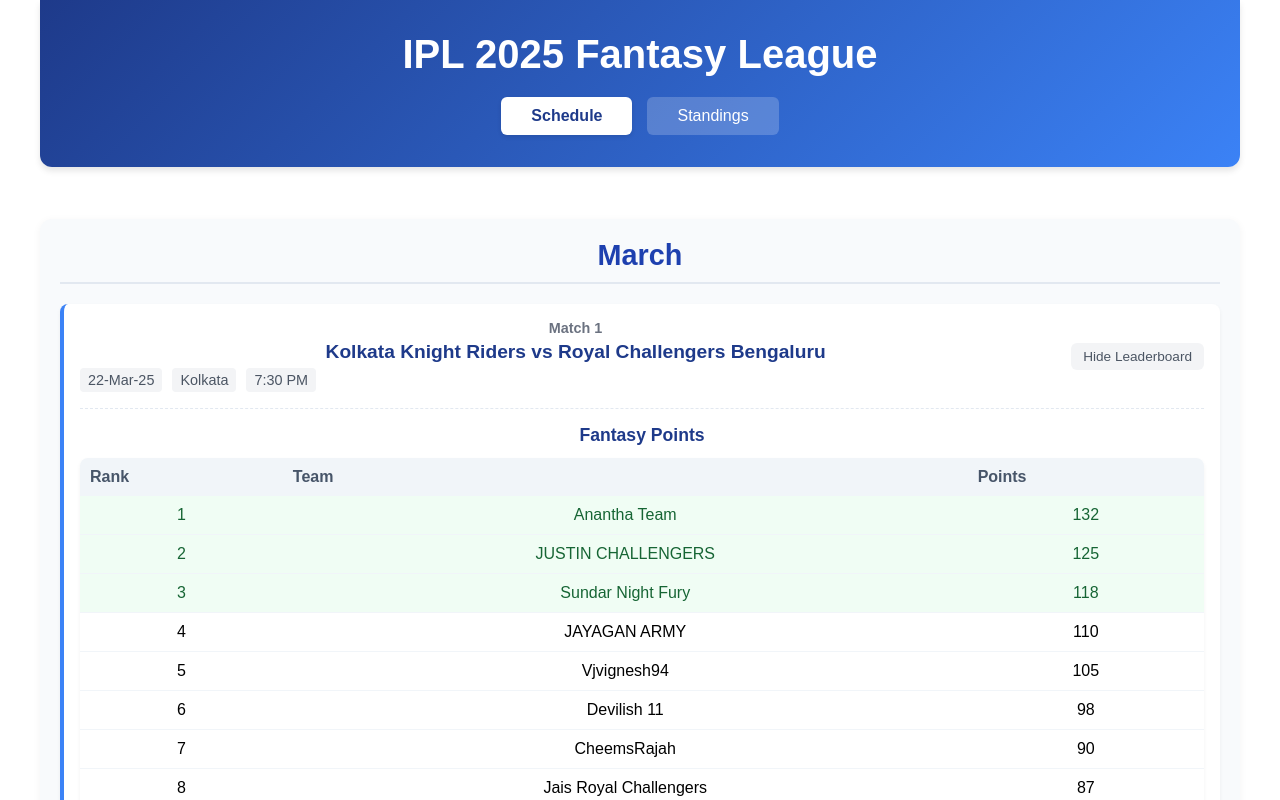
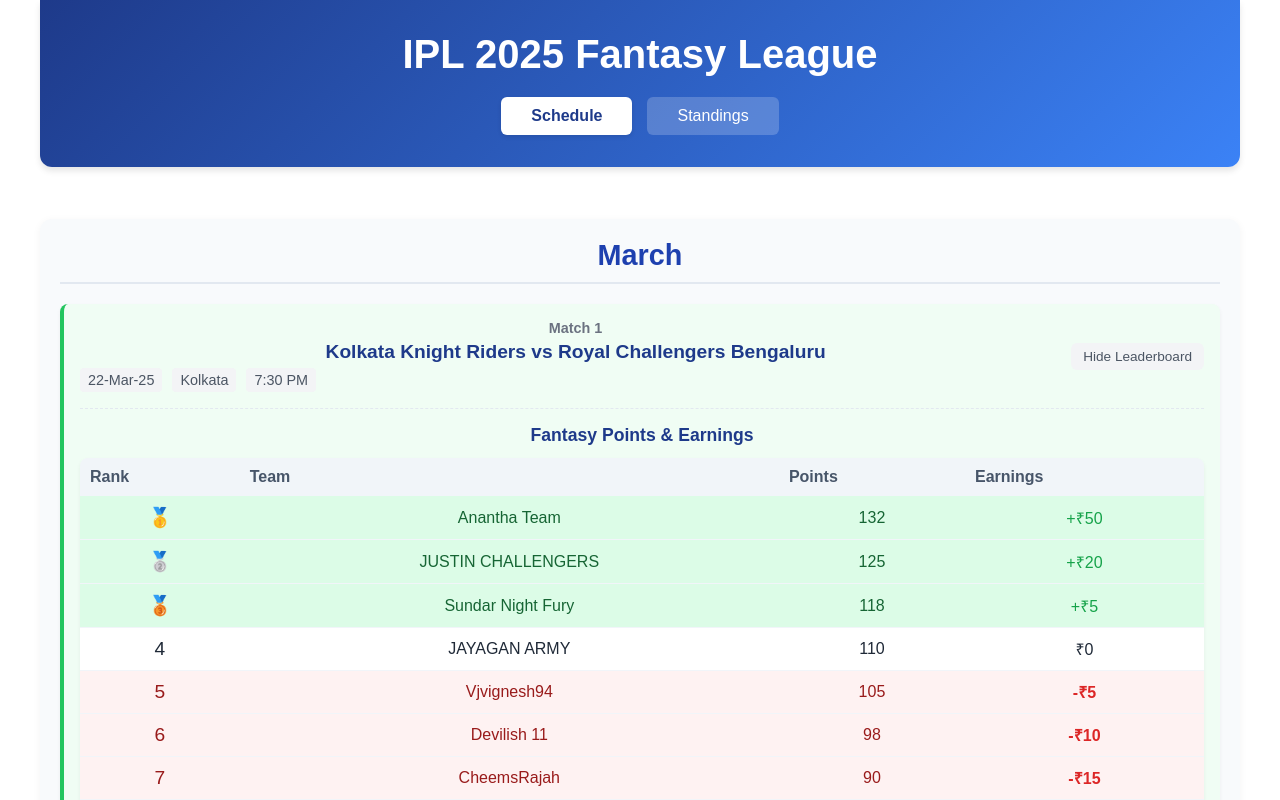
Before and after one commit to jayanthagopala/IPL-fantasy, a React (Create React App) app: page / in a window 1280 px wide. Both pictures are taken after a click on the element 642 px from the left and 356 px from the top of the page. Shown: the top 800 px of the page. Built offline with nearby package versions, Linux system fonts and the light colour scheme.

Commit message:
Enhance Schedule component with match data handling and leaderboard features; add styling for match cards, earnings, and ranks in App.css.

```diff
--- a/src/App.css
+++ b/src/App.css
@@ -103,6 +103,12 @@
   transition: transform 0.2s ease, box-shadow 0.2s ease;
 }
 
+/* Highlight matches with available data */
+.match-card.has-data {
+  background-color: #f0fdf4;
+  border-left: 4px solid #22c55e;
+}
+
 .match-card:hover {
   transform: translateY(-2px);
   box-shadow: 0 4px 8px rgba(0, 0, 0, 0.1);
@@ -195,6 +201,7 @@
   border: 1px dashed #e5e7eb;
 }
 
+/* Leaderboard table */
 .leaderboard-table {
   width: 100%;
   border-collapse: collapse;
@@ -220,13 +227,49 @@
   border-bottom: none;
 }
 
+/* Money gain/loss styling */
+.money-gain {
+  color: #16a34a !important;
+  font-weight: 600;
+}
+
+.money-loss {
+  color: #dc2626 !important;
+  font-weight: 600;
+}
+
+/* Medal cell styling */
+.rank-cell {
+  font-size: 1.2rem;
+  text-align: center;
+}
+
+/* Top 3 ranks - darker green */
 .leaderboard-table .top-team {
-  background-color: #f0fdf4;
+  background-color: #dcfce7;
 }
 
 .leaderboard-table .top-team td {
   color: #166534;
   font-weight: 500;
+}
+
+/* 4th rank - white */
+.leaderboard-table .fourth-team {
+  background-color: #ffffff;
+}
+
+.leaderboard-table .fourth-team td {
+  color: #1f2937;
+}
+
+/* Bottom ranks - light red */
+.leaderboard-table .bottom-team {
+  background-color: #fef2f2;
+}
+
+.leaderboard-table .bottom-team td {
+  color: #991b1b;
 }
 
 /* Main Content */
--- a/src/components/Schedule.jsx
+++ b/src/components/Schedule.jsx
@@ -29,6 +29,55 @@
     }
 
     return matchStanding.teams;
+  };
+
+  // Check if data exists for a match
+  const hasMatchData = (matchNo) => {
+    return getStandingsForMatch(matchNo) !== null;
+  };
+
+  // Get medal for rank
+  const getMedalForRank = (rank) => {
+    switch(rank) {
+      case 1:
+        return '🥇';
+      case 2:
+        return '🥈';
+      case 3:
+        return '🥉';
+      default:
+        return rank;
+    }
+  };
+
+  // Calculate money earned/lost based on rank
+  const getMoneyForRank = (rank) => {
+    switch(rank) {
+      case 1: return 50;
+      case 2: return 20;
+      case 3: return 5;
+      case 4: return 0;
+      case 5: return -5;
+      case 6: return -10;
+      case 7: return -15;
+      case 8: return -20;
+      case 9: return -25;
+      default: return 0;
+    }
+  };
+
+  // Format money value with + or - sign
+  const formatMoney = (value) => {
+    if (value > 0) return `+₹${value}`;
+    if (value < 0) return `-₹${Math.abs(value)}`;
+    return `₹${value}`;
+  };
+
+  // Get CSS class for team row based on rank
+  const getTeamRowClass = (rank) => {
+    if (rank <= 3) return 'top-team';
+    if (rank === 4) return 'fourth-team';
+    return 'bottom-team';
   };
 
   // Group matches by month
@@ -99,7 +148,10 @@
             <div className="month-section" key={month}>
               <h2 className="month-title">{month}</h2>
               {matches.map((match) => (
-                <div className="match-card" key={match.matchNo}>
+                <div
+                  className={`match-card ${hasMatchData(match.matchNo) ? 'has-data' : ''}`}
+                  key={match.matchNo}
+                >
                   <div className="match-header" onClick={() => toggleMatch(match.matchNo)}>
                     <div className="match-info">
                       <div className="match-number">Match {match.matchNo}</div>
@@ -117,7 +169,7 @@
 
                   {expandedMatch === match.matchNo && (
                     <div className="leaderboard-container">
-                      <h3 className="leaderboard-title">Fantasy Points</h3>
+                      <h3 className="leaderboard-title">Fantasy Points & Earnings</h3>
                       {getStandingsForMatch(match.matchNo) ? (
                         <table className="leaderboard-table">
                           <thead>
@@ -125,15 +177,19 @@
                               <th>Rank</th>
                               <th>Team</th>
                               <th>Points</th>
+                              <th>Earnings</th>
                             </tr>
                           </thead>
                           <tbody>
                             {getStandingsForMatch(match.matchNo).map((team, index) => (
                               team && team.teamName ? (
-                                <tr key={`${team.teamName}-${index}`} className={team.rank <= 3 ? 'top-team' : ''}>
-                                  <td>{team.rank}</td>
+                                <tr key={`${team.teamName}-${index}`} className={getTeamRowClass(team.rank)}>
+                                  <td className="rank-cell">{getMedalForRank(team.rank)}</td>
                                   <td>{team.teamName}</td>
                                   <td>{team.points}</td>
+                                  <td className={getMoneyForRank(team.rank) > 0 ? 'money-gain' : getMoneyForRank(team.rank) < 0 ? 'money-loss' : ''}>
+                                    {formatMoney(getMoneyForRank(team.rank))}
+                                  </td>
                                 </tr>
                               ) : null
                             ))}
```
